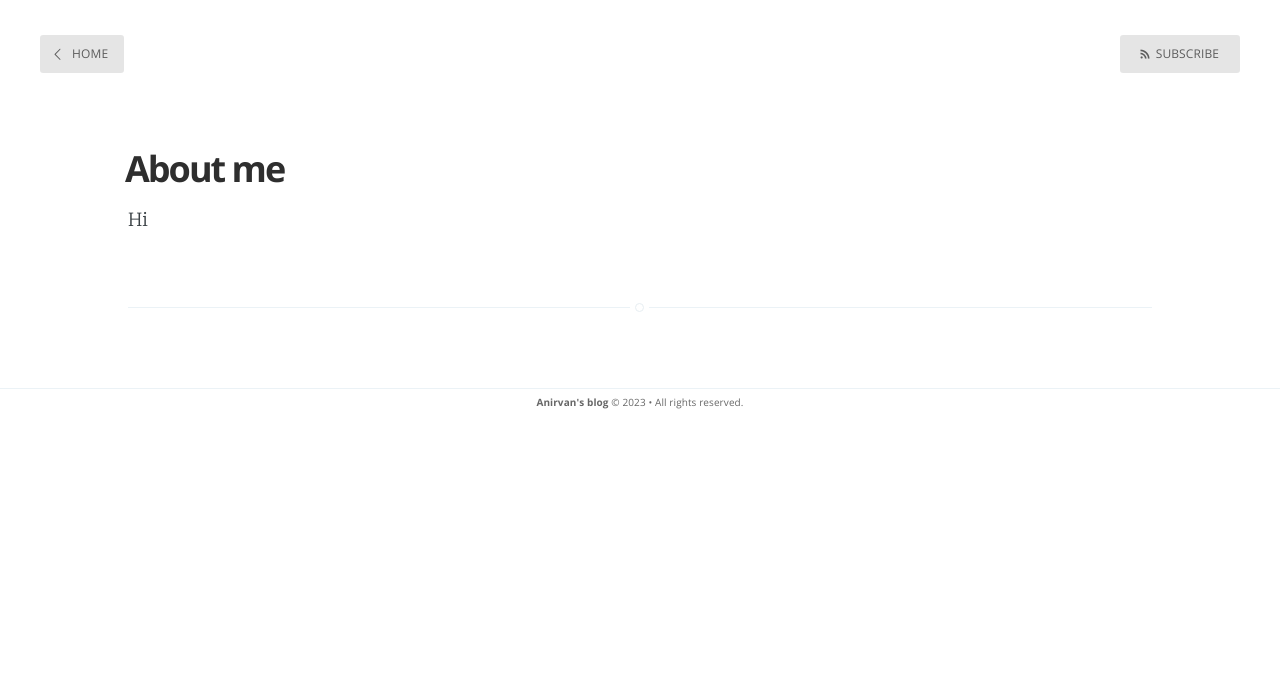
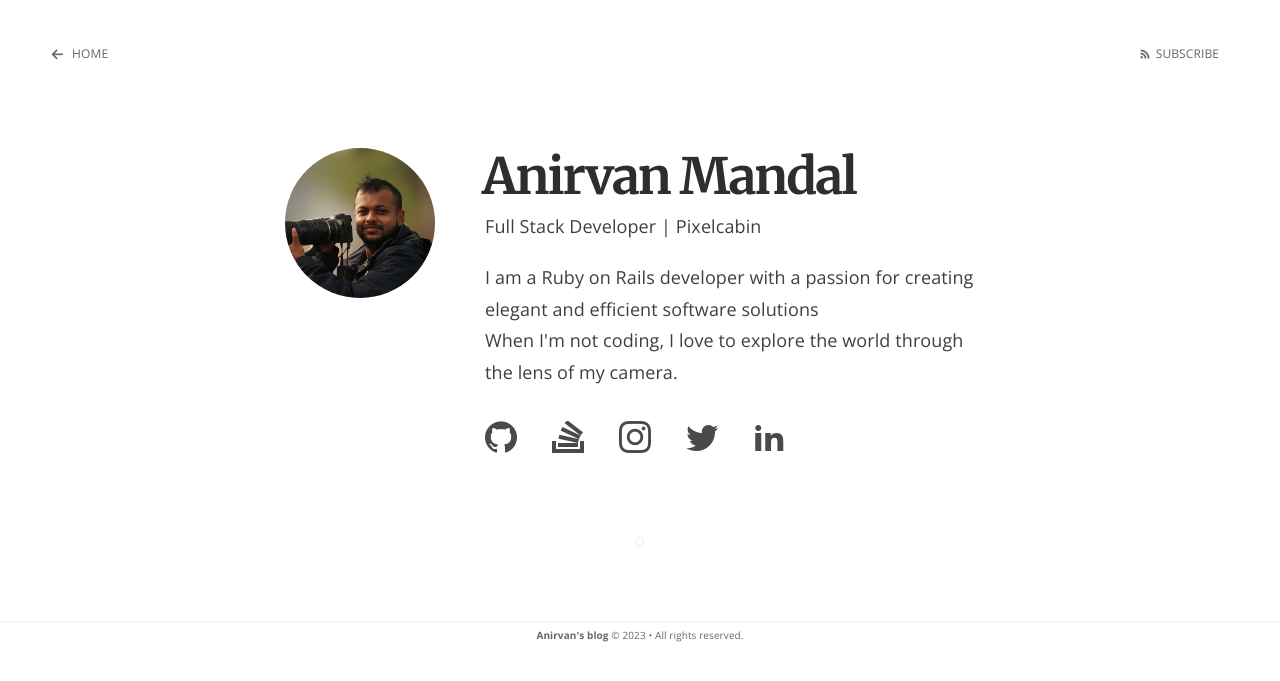
Before and after one commit to anirvanmandal/blog, a Jekyll site: the page built from about.html, in a window 1280 px wide. Shown: the top 681 px of the page. Built offline with Jekyll 4.4.1, drawn with Linux system fonts in a browser that asks for light colours.

Commit message:
Add about me page

```diff
--- /dev/null
+++ b/_layouts/about.html
@@ -0,0 +1,17 @@
+---
+layout: default
+post_class: about-template page-template
+---
+
+<nav class="main-nav clearfix">
+    <a class="back-button icon-arrow-left" href="{{ site.baseurl }}">Home</a>
+    <a class="subscribe-button icon-feed" href="{{ site.baseurl }}feed.xml">Subscribe</a>
+</nav>
+
+<main class="content" role="main">
+    <article class="post about-page">
+        <section class="about-content">
+            {{content}}
+        </section>
+    </article>
+</main>
--- /dev/null
+++ b/about.html
@@ -0,0 +1,21 @@
+---
+title: About
+layout: about
+---
+
+<div class="profile-img" style="background-image: url(/assets/images/user-3.jpg)">&nbsp;</div>
+<div class="profile-info">
+    <h1>{{site.author}}</h1>
+    <p>Full Stack Developer | Pixelcabin</p>
+    <p>
+        I am a Ruby on Rails developer with a passion for creating elegant and efficient software solutions<br/>
+        When I'm not coding, I love to explore the world through the lens of my camera.
+    </p>
+    <ul class="about-social-icons">
+        <li><a href="https://localhost:8080"><i class="icon-github"></i></a></li>
+        <li><a href="https://localhost:8080"><i class="icon-stackoverflow"></i></a></li>
+        <li><a href="https://localhost:8080"><i class="icon-instagram"></i></a></li>
+        <li><a href="https://localhost:8080"><i class="icon-twitter"></i></a></li>
+        <li><a href="https://localhost:8080"><i class="icon-linkedin"></i></a></li>
+    </ul>
+</div>
--- a/about.md
+++ /dev/null
@@ -1,6 +0,0 @@
----
-title: About me
-layout: page
----
-
-Hi
--- a/assets/css/screen.css
+++ b/assets/css/screen.css
@@ -131,34 +131,36 @@ table { border-collapse: collapse; border-spacing: 0; }
 
 /* Each icon is created by inserting the correct character into the
    content of the :before pseudo element. Like a boss. */
-.icon-ghost:before {
-    content: "\f600";
+
+.icon-arrow-left:before {
+    content: "\ea40";
+}
+.icon-google-plus:before {
+    content: "\ea8b";
+}
+.icon-facebook:before {
+    content: "\ea90";
+}
+.icon-instagram:before {
+    content: "\ea92";
+}
+.icon-twitter:before {
+    content: "\ea96";
 }
 .icon-feed:before {
-    content: "\f601";
-}
-.icon-twitter:before {
-    content: "\f602";
-    font-size: 1.1em;
-}
-.icon-google-plus:before {
-    content: "\f603";
-}
-.icon-facebook:before {
-    content: "\f604";
-}
-.icon-arrow-left:before {
-    content: "\f605";
-}
-.icon-stats:before {
-    content: "\f606";
-}
-.icon-location:before {
-    content: "\f607";
-    margin-left: -3px; /* Tracking fix */
-}
-.icon-link:before {
-    content: "\f608";
+    content: "\ea9b";
+}
+.icon-rss:before {
+    content: "\ea9c";
+}
+.icon-github:before {
+    content: "\eab0";
+}
+.icon-linkedin:before {
+    content: "\eaca";
+}
+.icon-stackoverflow:before {
+    content: "\ead0";
 }
 
 
@@ -523,6 +525,10 @@ margin on the iframe, cause it breaks stuff. */
     animation: none;
 }
 
+.home-template {
+    min-height: 100vh;
+}
+
 /* Put a semi-opaque radial gradient behind the icon to make it more visible
    on photos which happen to have a light background. */
 .home-template .main-header:after {
@@ -582,7 +588,6 @@ margin on the iframe, cause it breaks stuff. */
     text-transform: uppercase;
     line-height: 35px;
     border-radius: 3px;
-    background: rgba(0,0,0,0.1);
     transition: all ease 0.3s;
 }
 .back-button:before {
@@ -609,7 +614,6 @@ margin on the iframe, cause it breaks stuff. */
     line-height: 35px;
     white-space: nowrap;
     border-radius: 3px;
-    background: rgba(0,0,0,0.1);
     transition: all ease 0.3s;
     z-index: 10;
 }
@@ -754,6 +758,10 @@ margin on the iframe, cause it breaks stuff. */
     hyphens: auto;
 }
 
+.post.about-page {
+    border: 0;
+}
+
 /* Add a little circle in the middle of the border-bottom on our .post
    just for the lolz and stylepoints. */
 .post:after {
@@ -816,6 +824,48 @@ body:not(.post-template) .post-title {
 
 .post-meta a:hover {
     text-decoration: underline;
+}
+
+.about-content {
+    max-width: 710px;
+    margin: 0 auto;
+    display: flex;
+    flex-direction: row;
+    column-gap: 50px;
+}
+
+.about-content h1 {
+    font-family: "Merriweather", serif;
+    margin-bottom: 5px;
+}
+
+.about-content p {
+    font-family: "Open Sans", serif;
+    margin-bottom: 20px;
+    margin-top: 0;
+}
+
+.profile-img {
+    min-width: 150px;
+    height: 150px;
+    border-radius: 50%;
+    background-size: cover;
+}
+
+.about-social-icons {
+    display: flex;
+    flex-direction: row;
+    padding-left: 0;
+}
+
+.about-social-icons a {
+    text-decoration: none;
+}
+
+.about-social-icons li {
+    display: block;
+    flex: 0.1 1 auto;
+    font-size: 32px;
 }
 
 .user-meta {
```
Also changed, not shown: assets/fonts/casper-icons.ttf, assets/fonts/casper-icons.woff, assets/images/user-3.jpg (added), 2 other files.
